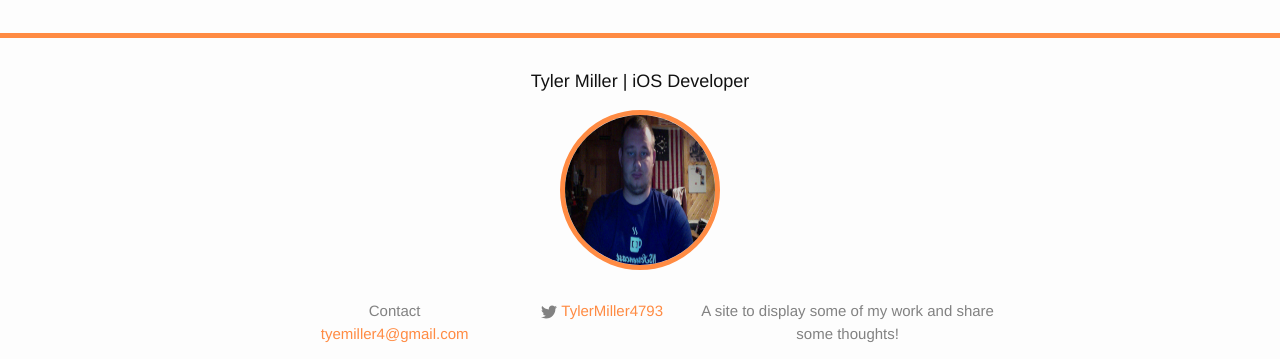
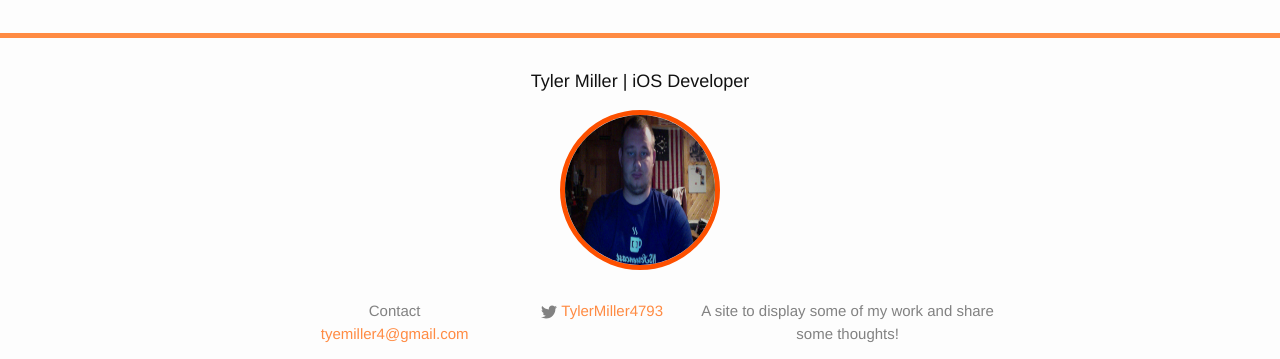
Before and after one commit to MillerApps/MillerApps.github.io, a Jekyll site: the page built from index.html, in a window 1280 px wide. Shown: the part 681-1040 px from the top of the page. Built offline with Jekyll 4.4.1, drawn with Linux system fonts in a browser that asks for light colours.

Commit message:
tweak color

```diff
--- a/_gh_pages/css/main.css
+++ b/_gh_pages/css/main.css
@@ -232,7 +232,7 @@ pre {
   width: 150px;
   height: 150px;
   border-radius: 100%;
-  border: 5px solid #FF8B43;
+  border: 5px solid #FD5000;
   display: block;
   margin: 0 auto 30px; }
 
--- a/_gh_pages/feed.xml
+++ b/_gh_pages/feed.xml
@@ -6,8 +6,8 @@
 </description>
     <link>http://tylermiller.me/</link>
     <atom:link href="http://tylermiller.me/feed.xml" rel="self" type="application/rss+xml"/>
-    <pubDate>Wed, 03 Jun 2015 20:42:24 -0400</pubDate>
-    <lastBuildDate>Wed, 03 Jun 2015 20:42:24 -0400</lastBuildDate>
+    <pubDate>Wed, 03 Jun 2015 20:44:26 -0400</pubDate>
+    <lastBuildDate>Wed, 03 Jun 2015 20:44:26 -0400</lastBuildDate>
     <generator>Jekyll v2.5.3</generator>
 
       <item>
--- a/_sass/_layout.scss
+++ b/_sass/_layout.scss
@@ -132,7 +132,7 @@
 	width: 150px;
     height: 150px;
 	border-radius: 100%;
-	border: 5px solid #FF8B43;
+	border: 5px solid #FD5000;
 	display: block;
 	margin: 0 auto 30px;
 }
```
